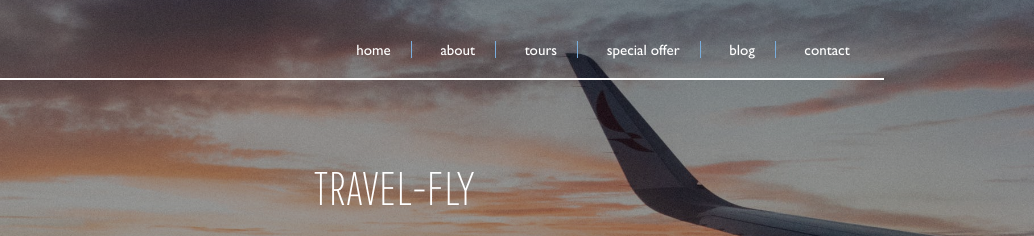
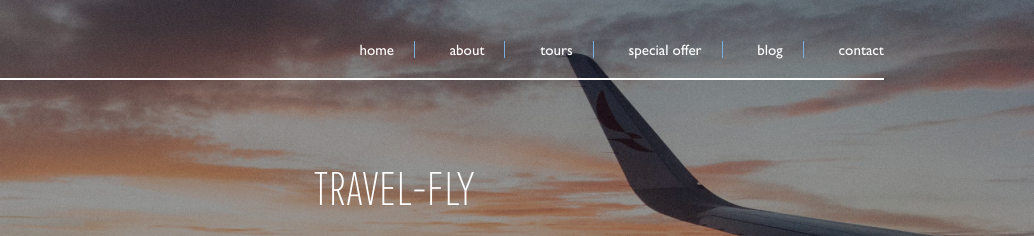
Before and after one commit to cabanue/homework-four, a plain HTML site: page index.html in a window 1280 px wide. Shown: the top 236 px of the page, 246-1280 px from the left. Drawn offline with Linux system fonts and the light colour scheme.

Commit message:
Adjustments
Adjusted spacing in nav bar and padding on message placeholder in text area

```diff
--- a/scss/home/booking-form.scss
+++ b/scss/home/booking-form.scss
@@ -93,6 +93,8 @@
       height: 192px;
       margin-bottom: $form-margin;
       border: $form-border;
+      padding-top: 10px;
+      padding-left: 10px;
       font-family: GillLight;
       font-weight: bold;
       font-size: 18px;
--- a/scss/home/nav.scss
+++ b/scss/home/nav.scss
@@ -23,9 +23,12 @@ nav {
       font-size: 15px;
       border-right: 1px solid $site-blue;
       padding-right: 20px;
+      float: right;
     }
     .no-border {
+      padding-right: 0px;
       border: none;
+      margin-right: 0px;
     }
   }
 }
```
Also changed, not shown: css/styles.css.
